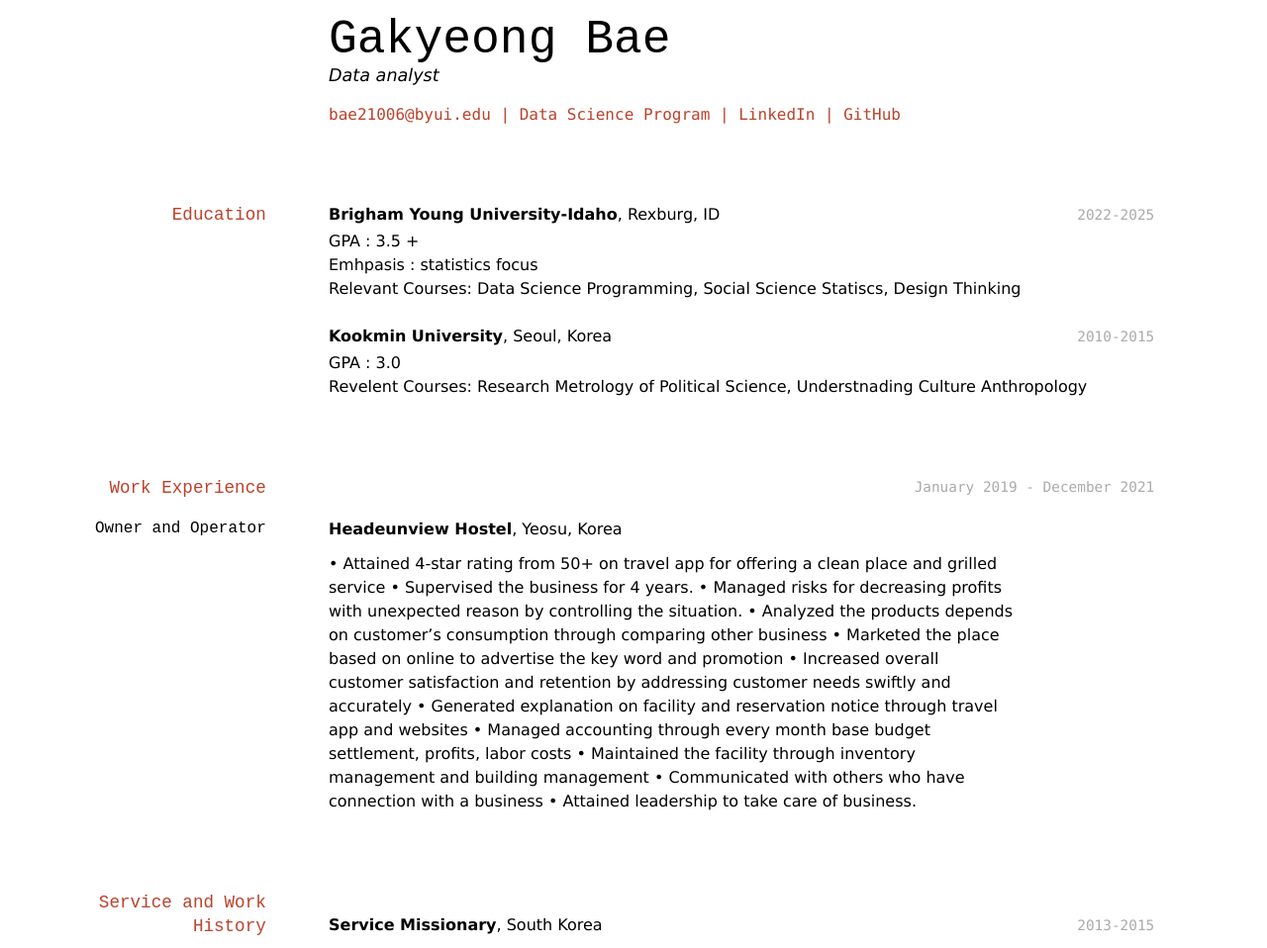
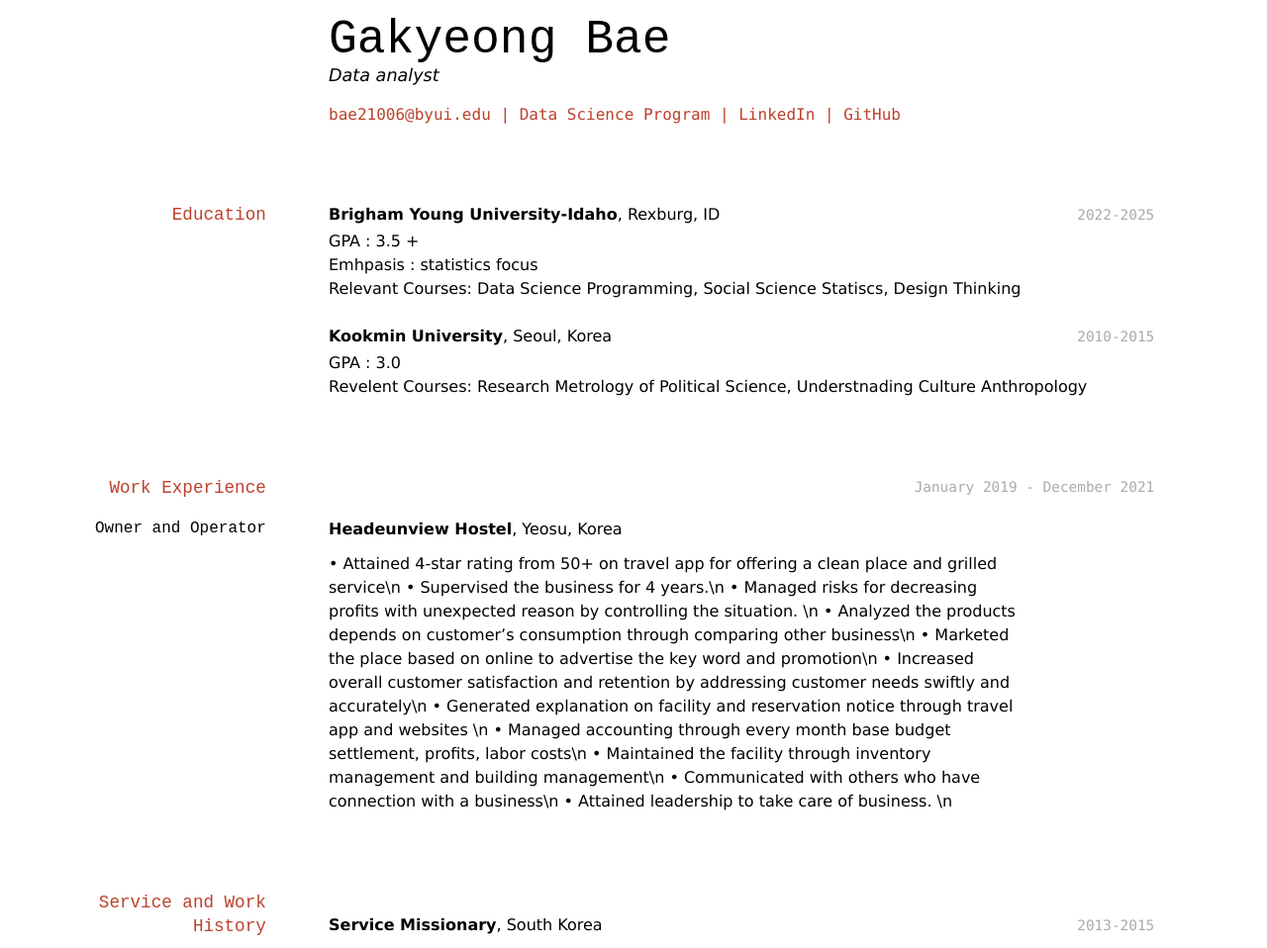
Before and after one commit to Gakyeong/Bae_resume, a Jekyll site: the page built from docs/index.md, in a window 1280 px wide. Shown: the whole page at 99% size. Built offline with Jekyll 4.4.1, drawn with Linux system fonts in a browser that asks for light colours.

```diff
--- a/docs/index.md
+++ b/docs/index.md
@@ -37,17 +37,17 @@ __Kookmin University__, Seoul, Korea
 ### Owner and Operator
 __Headeunview Hostel__, Yeosu, Korea
 
-•	Attained 4-star rating from 50+ on travel app for offering a clean place and grilled service
-•	Supervised the business for 4 years.
-•	Managed risks for decreasing profits with unexpected reason by controlling the situation.
-•	Analyzed the products depends on customer’s consumption through comparing other business
-•	Marketed the place based on online to advertise the key word and promotion
-•	Increased overall customer satisfaction and retention by addressing customer needs swiftly and accurately
-•	Generated explanation on facility and reservation notice through travel app and websites
-•	Managed accounting through every month base budget settlement, profits, labor costs
-•	Maintained the facility through inventory management and building management
-•	Communicated with others who have connection with a business
-•	Attained leadership to take care of business.
+•	Attained 4-star rating from 50+ on travel app for offering a clean place and grilled service\n
+•	Supervised the business for 4 years.\n
+•	Managed risks for decreasing profits with unexpected reason by controlling the situation. \n
+•	Analyzed the products depends on customer’s consumption through comparing other business\n
+•	Marketed the place based on online to advertise the key word and promotion\n
+•	Increased overall customer satisfaction and retention by addressing customer needs swiftly and accurately\n
+•	Generated explanation on facility and reservation notice through travel app and websites \n
+•	Managed accounting through every month base budget settlement, profits, labor costs\n
+•	Maintained the facility through inventory management and building management\n
+•	Communicated with others who have connection with a business\n
+•	Attained leadership to take care of business. \n
 
 ## Service and Work History
 
```
